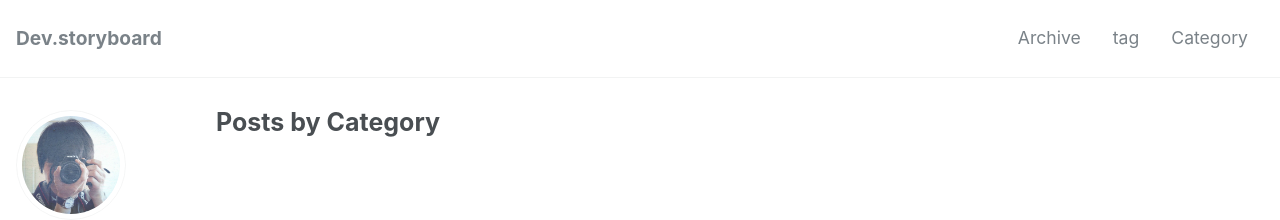
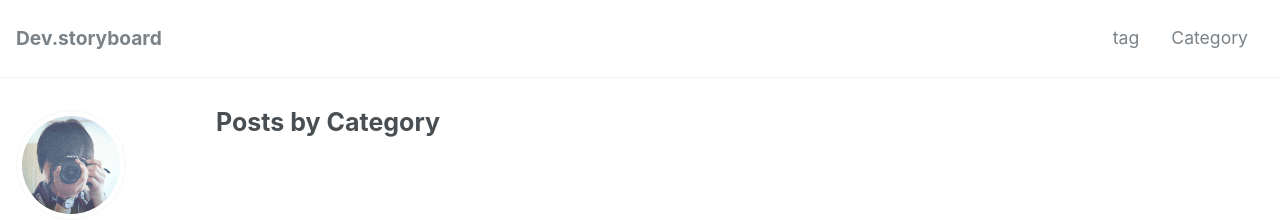
Before and after one commit to JungGate/JungGate.github.io, a Jekyll site: the page built from _pages/category-archive.html, in a window 1280 px wide and 900 px high. Shown: the top 220 px of the window. Built offline with Jekyll 4.4.1, drawn with Linux system fonts in a browser that asks for light colours; nearby versions of some CDN libraries.

Commit message:
archive 삭제

```diff
--- a/_data/navigation.yml
+++ b/_data/navigation.yml
@@ -1,6 +1,4 @@
 main:
-  - title: "Archive"
-    url: /year-archive/
   - title: "tag"
     url: /tags/
   - title: "Category"
```
